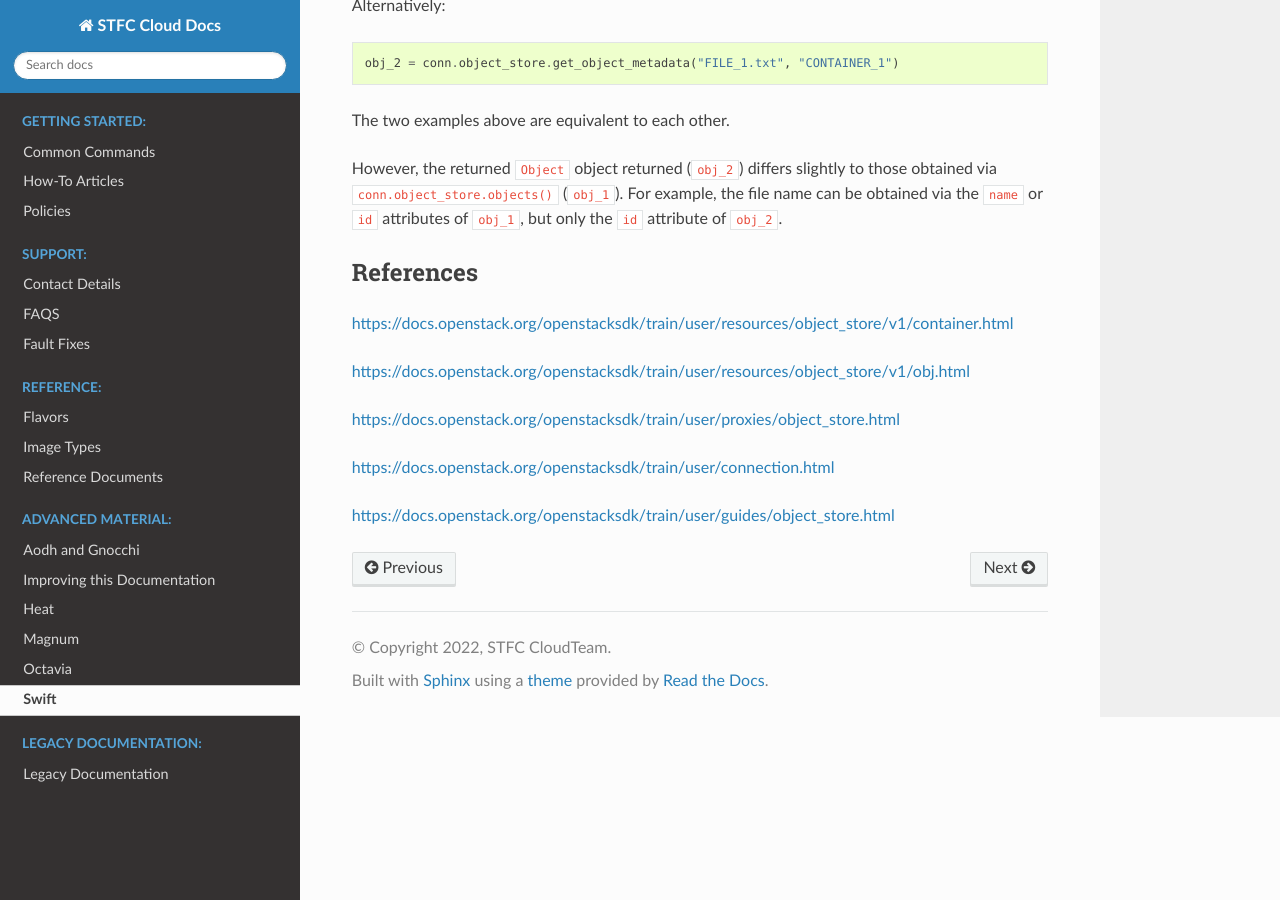
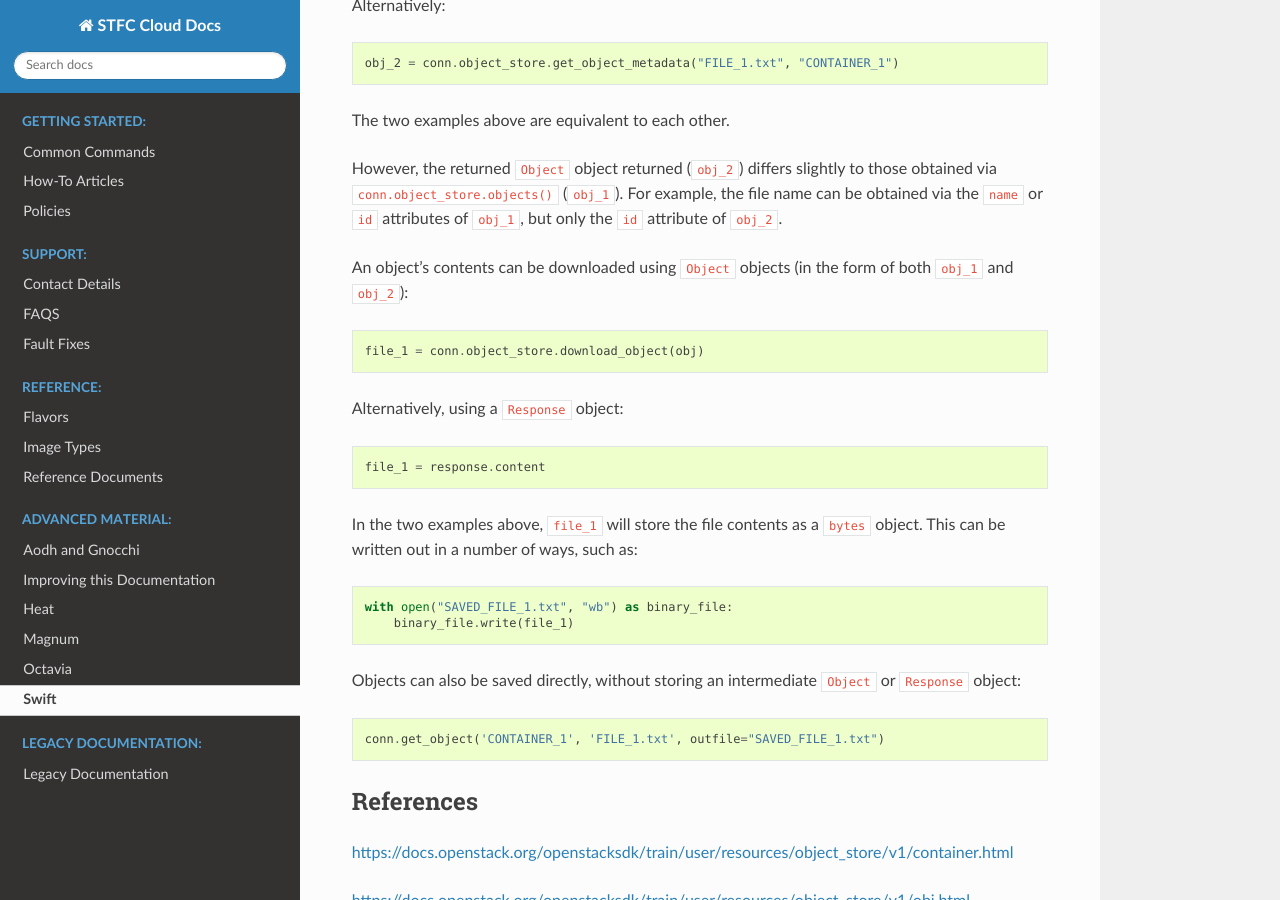
Before and after one commit to stfc/cloud-docs, a Sphinx documentation site: the page built from source/Swift/PythonSDK.rst, in a window 1280 px wide and 900 px high, scrolled down 1765 px. Built offline with Sphinx 7.4.7 and the Read the Docs theme 2.0.0, drawn with Linux system fonts in a browser that asks for light colours.

Commit message:
Add SDK file saving

```diff
--- a/source/Swift/PythonSDK.rst
+++ b/source/Swift/PythonSDK.rst
@@ -111,6 +111,35 @@ However, the returned ``Object`` object returned (``obj_2``) differs slightly to
 For example, the file name can be obtained via the ``name`` or ``id`` attributes of ``obj_1``, but only the ``id`` attribute of ``obj_2``.
 
 
+An object's contents can be downloaded using ``Object`` objects (in the form of both ``obj_1`` and ``obj_2``):
+
+.. code-block:: python
+
+    file_1 = conn.object_store.download_object(obj)
+
+
+Alternatively, using a ``Response`` object:
+
+.. code-block:: python
+
+    file_1 = response.content
+
+
+In the two examples above, ``file_1`` will store the file contents as a ``bytes`` object. This can be written out in a number of ways, such as:
+
+.. code-block:: python
+
+    with open("SAVED_FILE_1.txt", "wb") as binary_file:
+        binary_file.write(file_1)
+
+
+Objects can also be saved directly, without storing an intermediate ``Object`` or ``Response`` object:
+
+.. code-block:: python
+
+    conn.get_object('CONTAINER_1', 'FILE_1.txt', outfile="SAVED_FILE_1.txt")
+
+
 References
 ----------
 
```
